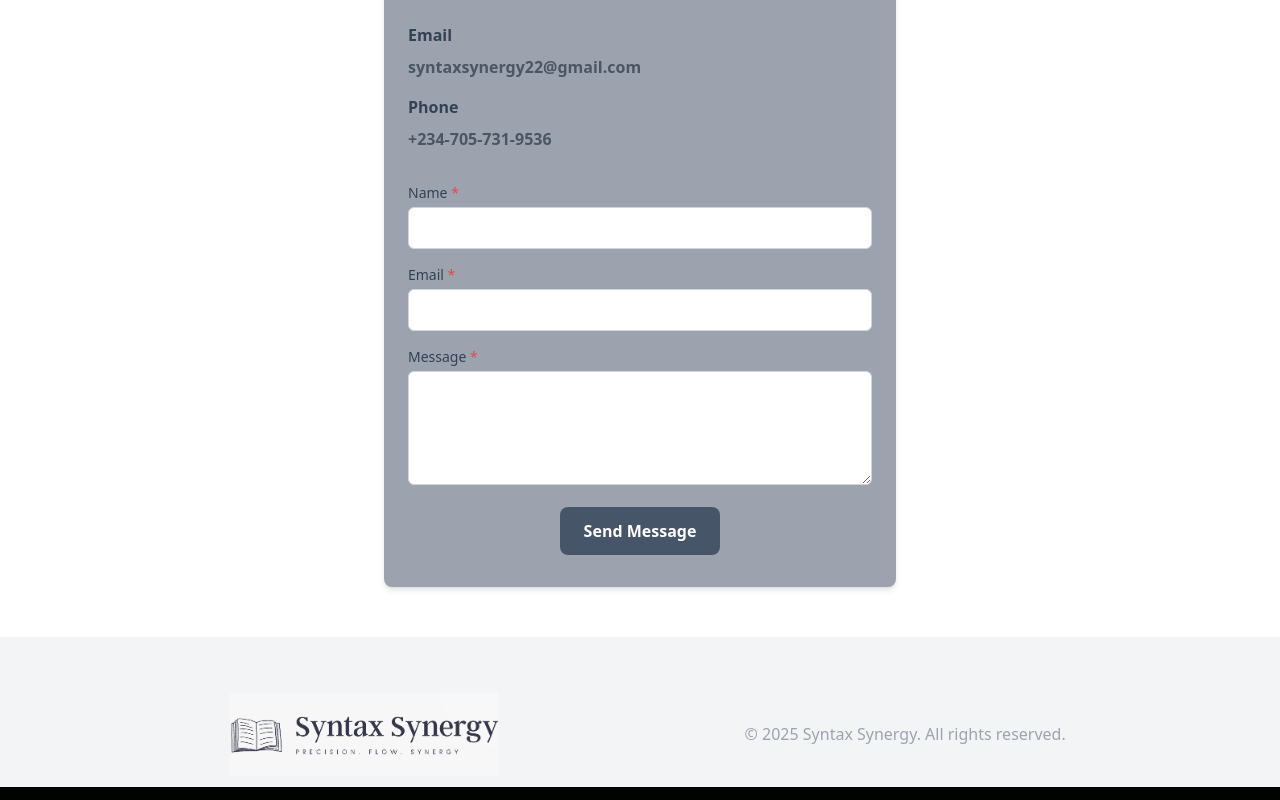
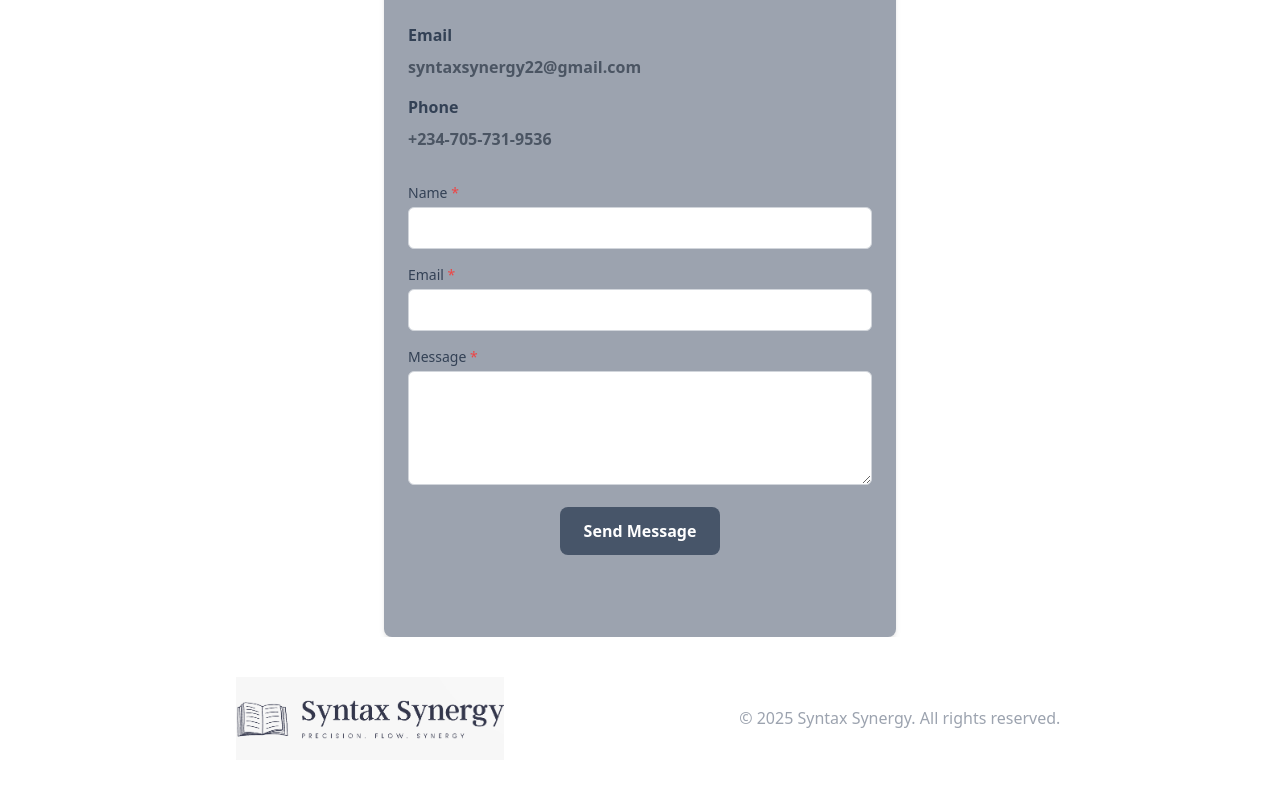
Before and after one commit to headboideveloper/main-page, a React (Create React App) app: page / in a window 1280 px wide. Shown: the part 4379-5179 px from the top of the page. Built offline with nearby package versions, Linux system fonts and the light colour scheme.

Commit message:
second update

```diff
--- a/src/components/ContactForm/ContactForm.jsx
+++ b/src/components/ContactForm/ContactForm.jsx
@@ -62,8 +62,8 @@ const ContactForm = () => {
 
   return (
     <section id='contact'>
-    <div className='h-[900px] bg-white md:mt-[-190px] md:h-[750px] max-w-screen py-[270px] mt-[-130px] md:py-0 mb-[80px]'>
-    <div className="max-w-lg mx-auto p-6 bg-gray-400 rounded-lg shadow-md mt-[600px] md:mt-0 py-8">
+    <div className='h-[900px] bg-white md:mt-[-190px] md:h-[750px] max-w-screen py-[300px] mt-[-130px] md:py-0 mb-[80px]'>
+    <div className="max-w-lg mx-auto p-6 bg-gray-400 h-[750px] rounded-lg shadow-md mt-[600px] md:mt-0 py-8">
       <h2 className="text-2xl font-semibold text-center mb-6 text-gray-500">Contact Us</h2>
       <p className='text-center pb-4 text-slate-700 mb-2'>Contact Syntax Synergy to discuss our application process.</p>
       <p className='pb-2 font-bold text-slate-700'>Email </p>
--- a/src/components/Footer/Footer.jsx
+++ b/src/components/Footer/Footer.jsx
@@ -3,14 +3,24 @@ import logo from '../../space/logo.png'
 
 const Footer = () => {
   return (
-    <div className='h-[150px] md:mt-[-80px] max-w-screen bg-gray-100 mt-[640px] py-8 text-center text-gray-400 md:py-10'>
-      <div className='flex flex-col space-y-4 space-x-0 items-center justify-evenly md:flex-row md:space-y-0 md:space-x-4 md:py-4'>
-      <a href="#navbar">
-        <img src={logo} alt="" className='w-[240px] md:w-[300px] px-4'/>
-      </a>
+//     <div className='h-[150px] md:mt-[-80px] max-w-screen bg-gray-100 mt-[640px] py-12 text-center text-gray-400 md:py-10'>
+//       <div className='flex flex-col space-y-4 space-x-0 items-center justify-evenly md:flex-row md:space-y-0 md:space-x-4 md:py-4'>
+//       <a href="#navbar">
+//         <img src={logo} alt="" className='w-[240px] md:w-[300px] px-4'/>
+//       </a>
+//       <p className='text-gray-400 py-2'> © 2025 Syntax Synergy. All rights reserved.</p>
+//       </div>
+// </div>
+
+          <div className='max-w-screen px-4 bg-white mt-[750px] md:mt-[-80px] py-10 text-gray-400'>
+            <div className='flex flex-col item-center space-y-4 space-x-0 md:flex-row md:space-x-4 md:space-y-0 text-center items-center justify-evenly'>
+            <a href="#navbar">
+       <img src={logo} alt="" className='w-[240px] md:w-[300px] px-4'/>
+            </a>
       <p className='text-gray-400 py-2'> © 2025 Syntax Synergy. All rights reserved.</p>
-      </div>
-</div>
+     </div>
+            </div>
+
   )
 }
 
```
